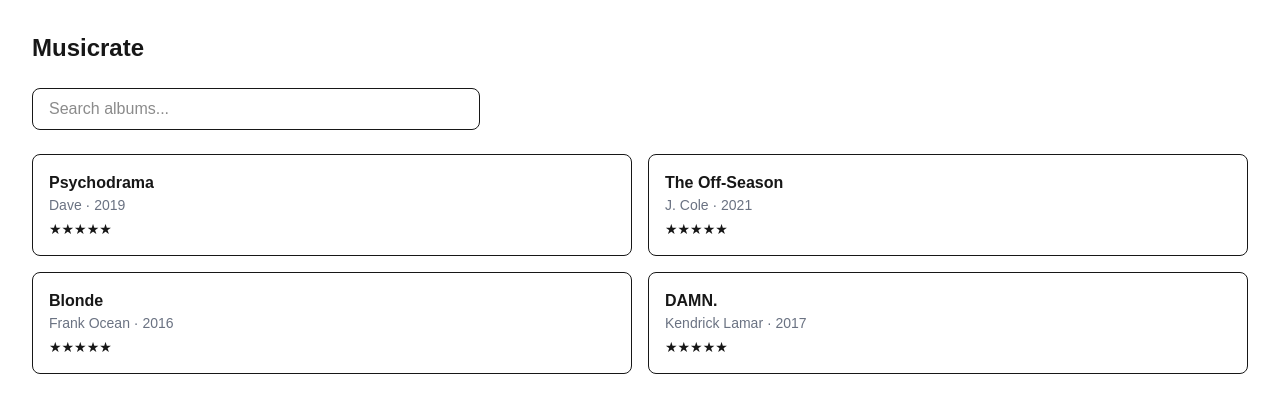
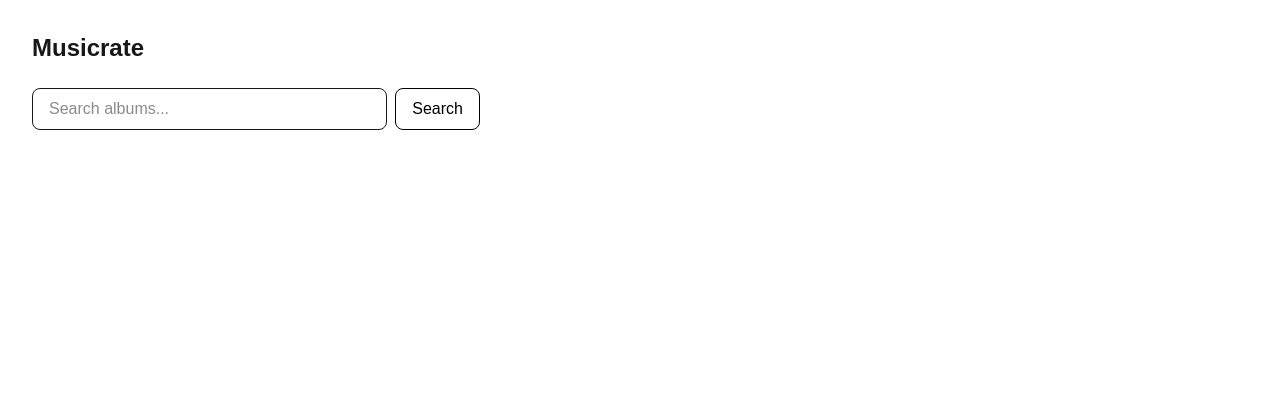
Before and after one commit to abiodunsalavu/musicrate, a Next.js app: page / in a window 1280 px wide. Shown: the top 412 px of the page. Built offline with nearby package versions, Linux system fonts and the light colour scheme.

Commit message:
added search feature that interacts with spotifys api for albums

```diff
--- a/package.json
+++ b/package.json
@@ -9,6 +9,7 @@
     "lint": "eslint"
   },
   "dependencies": {
+    "@supabase/supabase-js": "^2.112.1",
     "next": "16.2.12",
     "react": "19.2.4",
     "react-dom": "19.2.4"
--- /dev/null
+++ b/src/app/api/search/route.js
@@ -0,0 +1,47 @@
+export async function GET(request) {
+  const { searchParams } = new URL(request.url);
+  const query = searchParams.get("q");
+
+  if (!query) {
+    return Response.json({ error: "Missing search query" }, { status: 400 });
+  }
+
+  // Step A: exchange our client credentials for a temporary access token
+  const tokenResponse = await fetch("https://accounts.spotify.com/api/token", {
+    method: "POST",
+    headers: {
+      "Content-Type": "application/x-www-form-urlencoded",
+      Authorization:
+        "Basic " +
+        Buffer.from(
+          `${process.env.SPOTIFY_CLIENT_ID}:${process.env.SPOTIFY_CLIENT_SECRET}`
+        ).toString("base64"),
+    },
+    body: "grant_type=client_credentials",
+  });
+
+  const tokenData = await tokenResponse.json();
+  const accessToken = tokenData.access_token;
+
+  // Step B: use that token to search Spotify's album catalogue
+  const searchResponse = await fetch(
+    `https://api.spotify.com/v1/search?q=${encodeURIComponent(query)}&type=album&limit=10`,
+    {
+      headers: {
+        Authorization: `Bearer ${accessToken}`,
+      },
+    }
+  );
+
+  const searchData = await searchResponse.json();
+
+  const albums = searchData.albums.items.map((album) => ({
+    spotifyId: album.id,
+    title: album.name,
+    artist: album.artists[0]?.name,
+    year: album.release_date?.slice(0, 4),
+    coverUrl: album.images[0]?.url,
+  }));
+
+  return Response.json({ albums });
+}
--- a/src/app/page.js
+++ b/src/app/page.js
@@ -3,46 +3,55 @@
 import { useState } from "react";
 import Link from "next/link";
 
-const albums = [
-  { id: 1, title: "Psychodrama", artist: "Dave", year: 2019, rating: 5 },
-  { id: 2, title: "The Off-Season", artist: "J. Cole", year: 2021, rating: 5 },
-  { id: 3, title: "Blonde", artist: "Frank Ocean", year: 2016, rating: 5 },
-  { id: 4, title: "DAMN.", artist: "Kendrick Lamar", year: 2017, rating: 5 },
-];
-
 export default function Home() {
   const [query, setQuery] = useState("");
+  const [results, setResults] = useState([]);
+  const [loading, setLoading] = useState(false);
 
-  // filtered albums based on the search query
-  // for each album;
-  // lowercasre the title and lower case search query
-  // keep album that matches it and removes those that don't
+  const handleSearch = async (e) => {
+    e.preventDefault();
+    if (!query) return;
 
-  const filteredAlbums = albums.filter((album) =>
-    album.title.toLowerCase().includes(query.toLowerCase())
-  );
+    setLoading(true);
+    const response = await fetch(`/api/search?q=${encodeURIComponent(query)}`);
+    const data = await response.json();
+    setResults(data.albums);
+    setLoading(false);
+  };
 
   return (
     <main className="p-8">
       <h1 className="text-2xl font-bold mb-6">Musicrate</h1>
 
+      <form onSubmit={handleSearch} className="mb-6 flex gap-2 max-w-md">
         <input
           type="text"
           placeholder="Search albums..."
           value={query}
           onChange={(e) => setQuery(e.target.value)}
-        className="border rounded-lg px-4 py-2 mb-6 w-full max-w-md"
+          className="border rounded-lg px-4 py-2 flex-1"
         />
+        <button
+          type="submit"
+          className="border rounded-lg px-4 py-2 bg-white text-black font-medium"
+        >
+          Search
+        </button>
+      </form>
+
+      {loading && <p>Searching...</p>}
 
       <div className="grid grid-cols-2 gap-4">
-        {filteredAlbums.map((album) => (
-        <Link href={`/albums/${album.id}`} key={album.id}>
-          <div className="border rounded-lg p-4 hover:bg-gray-900 cursor-pointer)">
+        {results.map((album) => (
+          <div key={album.spotifyId} className="border rounded-lg p-4 flex gap-3">
+            {album.coverUrl && (
+              <img src={album.coverUrl} alt={album.title} className="w-16 h-16 rounded" />
+            )}
+            <div>
               <h2 className="font-semibold">{album.title}</h2>
               <p className="text-sm text-gray-500">{album.artist} · {album.year}</p>
-            <p className="text-sm mt-1">{"★".repeat(album.rating)}</p>
             </div>
-          </Link>
+          </div>
         ))}
       </div>
     </main>
```
Also changed, not shown: 1 other file (tests, documents, lock files or other folders). Lines whose indentation alone changed are shown as unchanged.
